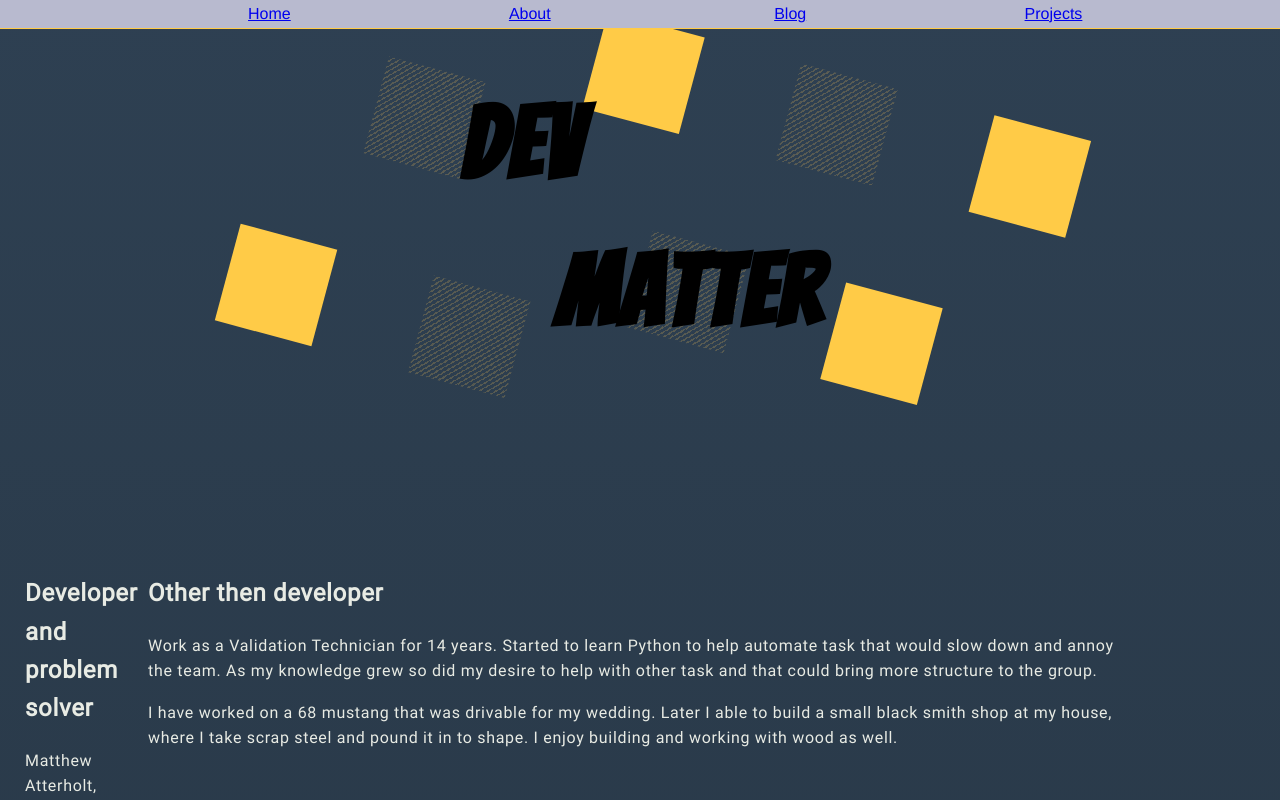
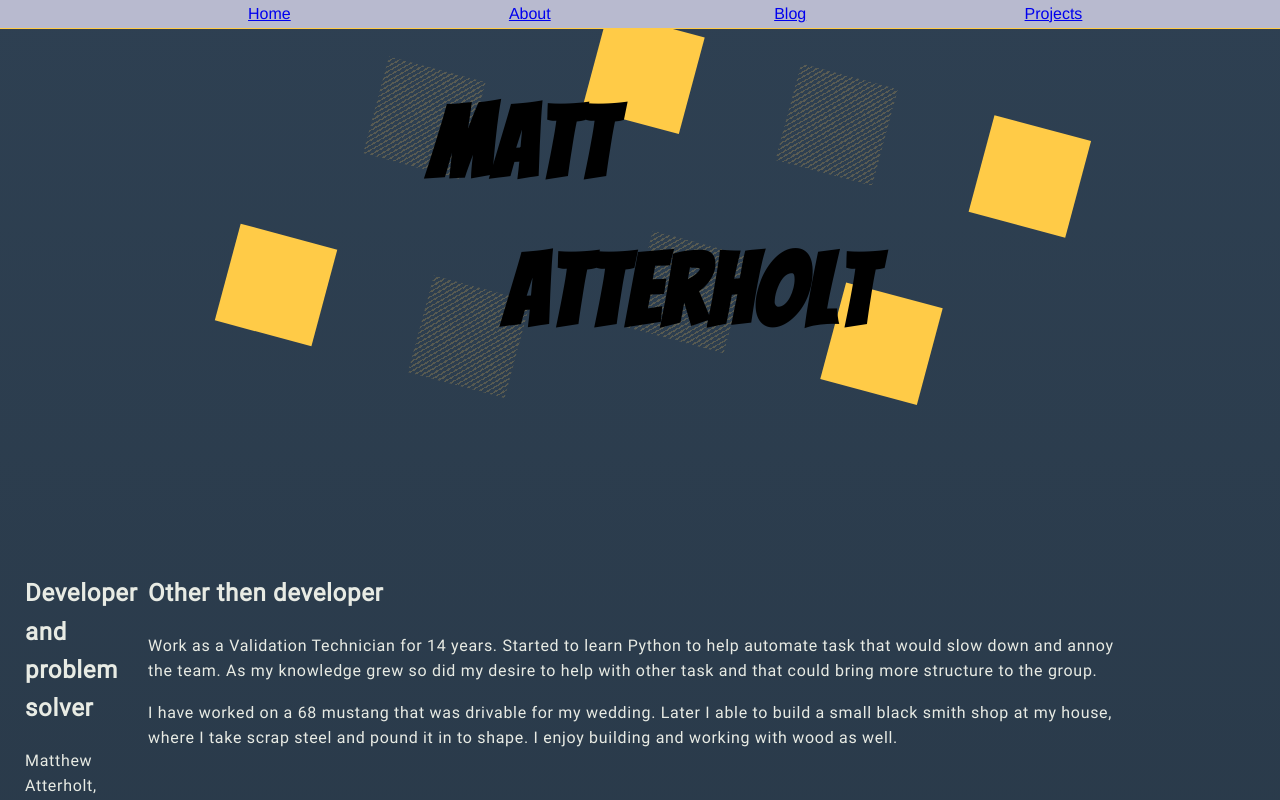
Before and after one commit to matterholt/matterPage, a Next.js app in the folder web/: page /about in a window 1280 px wide. Shown: the top 800 px of the page. Built offline with nearby package versions, Linux system fonts and the light colour scheme.

Commit message:
update to header and blog page

```diff
--- a/web/component/Header.js
+++ b/web/component/Header.js
@@ -3,8 +3,8 @@ export default function Header(props) {
   return (
     <div className={style.header_container}>
       <div className={style.header}>
-        <h1 className={style.headOne}>Dev </h1>
-        <h1 className={style.headTwo}>Matter</h1>
+        <h1 className={style.headOne}>Matt</h1>
+        <h1 className={style.headTwo}>Atterholt</h1>
 
         <span className={style.bg_pattern}></span>
         <span className={style.bg_pattern}></span>
--- a/web/pages/blog.js
+++ b/web/pages/blog.js
@@ -1,7 +1,5 @@
 import React from "react";
 import Layout from "../component/Layout";
-
-import BlogPost from "../data/test.md";
 
 const NotesPreview = () => {
   return (
@@ -39,8 +37,6 @@ const BlogContent = () => {
     <div className="project_container">
       <h2 className="repo_project">Dev Notes</h2>
       <Description />
-      <p>BELOW THIS WILL BE THE LIST OF THE BLOG STUFFF</p>
-      <BlogPost />
     </div>
   );
 };
@@ -48,7 +44,6 @@ const BlogContent = () => {
 export default function Blog(props) {
   return (
     <main className="main">
-      <POST />
       <Layout children={<BlogContent />} subtitle="Programer Notes" />
     </main>
   );
```
